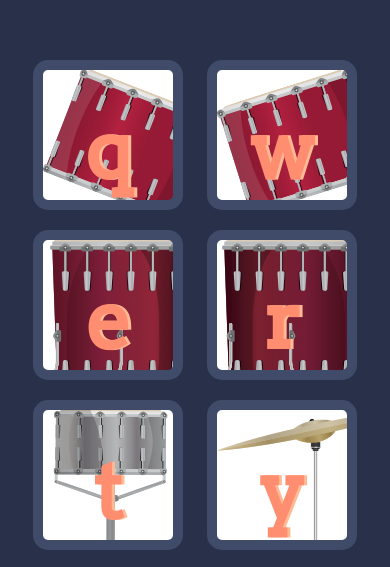
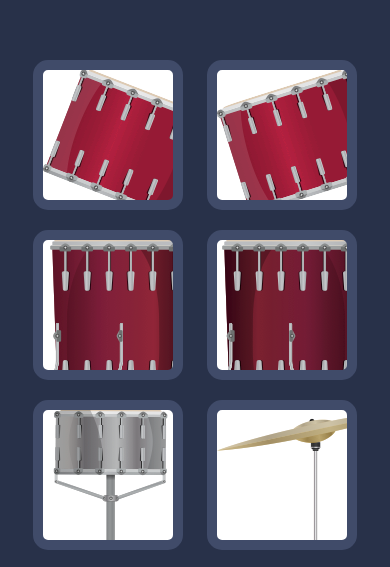
Before and after one commit to fisherok3452/drumkit, a plain HTML site: page index.html in a window 390 px wide. Shown: the part 255-822 px from the top of the page. Drawn offline with Linux system fonts and the light colour scheme.

Commit message:
Update styles.css

```diff
--- a/styles.css
+++ b/styles.css
@@ -80,3 +80,10 @@ background-image: url("images/kick.png");
   margin: 10px;
   background-color: white;
 }
+@media (max-width:1000px){
+  .drum{
+    text-indent: 150px;
+    white-space: nowrap;
+    overflow: hidden;
+  }
+}
```
